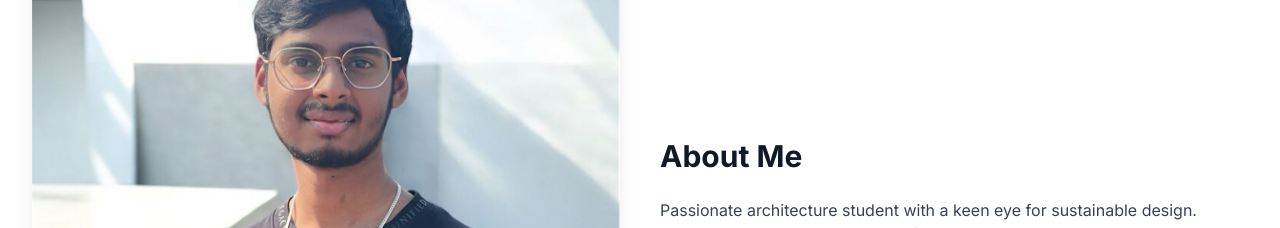
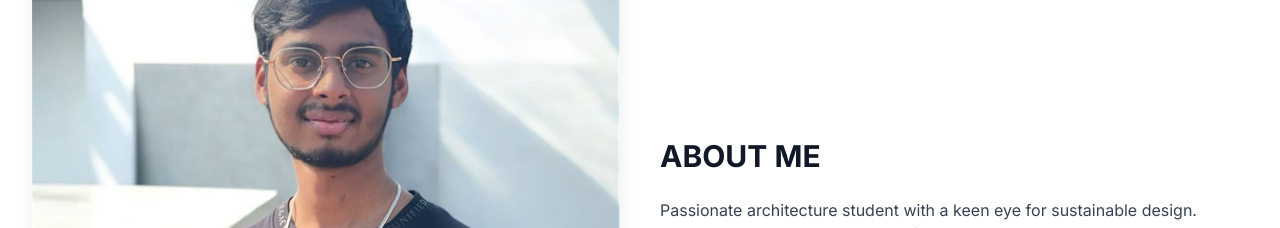
Before and after one commit to lightyagami2599/animesh_porfolio, a React (Vite) app: page / in a window 1280 px wide. Shown: the part 1020-1248 px from the top of the page. Built offline with nearby package versions, Linux system fonts and the light colour scheme.

Commit message:
Update About.tsx

```diff
--- a/src/components/About.tsx
+++ b/src/components/About.tsx
@@ -31,7 +31,7 @@ const About: React.FC<AboutProps> = ({ isFullPage = false }) => {
       <div className="container">
         <div className="grid grid-cols-1 md:grid-cols-2 gap-10 items-center">
           <div className={`${isFullPage ? 'order-1' : 'order-2'}`}>
-            <h2 className="section-title">About Me</h2>
+            <h2 className="section-title">ABOUT ME</h2>
             <p className="text-gray-700 mb-6">
               Passionate architecture student with a keen eye for sustainable design. Blending modern aesthetics with functionality to create spaces that inspire and endure.
             </p>
```
